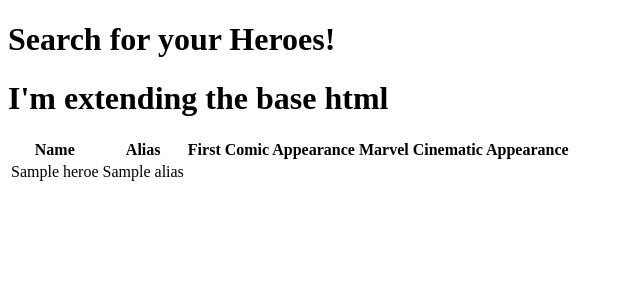
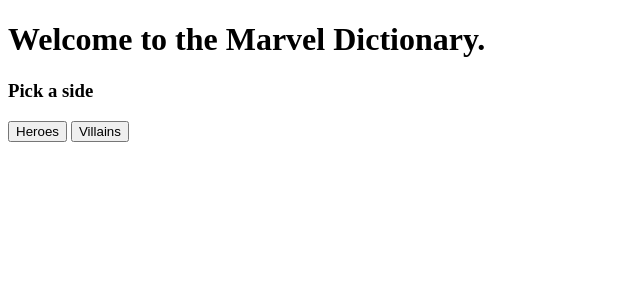
Before and after one commit to Code-Institute-Submissions/Dictionary-, a Flask app: page / in a window 1280 px wide. Shown: the top 300 px of the page, without its empty margins (0-640 px from the left). Run offline with Flask 2, Linux system fonts and the light colour scheme; a database or web service that is not in the repository returns one stand-in record (values such as "Sample title"); some libraries are stand-ins or nearby versions.

Commit message:
website now connecting to both villians and heroes of my MongoDb database

```diff
--- a/app.py
+++ b/app.py
@@ -1,41 +1,121 @@
 import os
 from flask import Flask #(Render_tempate, redirect, request, session, url_For)
 from flask import render_template
-from flask import jsonify
+from flask import request
+from flask_wtf import FlaskForm
+from wtforms import StringField
+from wtforms.validators import DataRequired
 from flask_pymongo import pymongo
 from pymongo import MongoClient
-from bson.objectid import ObjectId
+
+
+# MyForm Class
+class MyForm(FlaskForm):
+    # Initilize a form
+    name = StringField('name', validators=[DataRequired()])
+
 
 if os.path.exists("env.py"):
     import env
 
+# Set Variables
 app = Flask(__name__)
 
-# Set Variables
+# Set Secret key (required by forms) - randmoly generated
+SECRET_KEY = os.urandom(32)
+app.config['SECRET_KEY'] = SECRET_KEY
+
+# Set variables out of env.py
 databaseConnection = os.environ.get("MONGO_URI")
 dbName = os.environ.get("MONGO_DBNAME")
 
-@app.route('/')
-@app.route('/get-heroes/')
-def getHeroes():
+
+# Get Data function and process
+def getData(database):
     # Connect Database
     connection = MongoClient(databaseConnection)
-    database = connection.marvelHeroes
-    collection = database.Heroes
-    heroes = collection.find({})
+    db = connection.marvelHeroes
+    # Set Collection we should use
+    collection = db[database]
+    # Get ALL the data
+    data = collection.find({})
+    # Set return Array
     allData = []
-    for hero in heroes:
-        name = str(hero.get("Name"))
-        alias = str(hero.get("Alias"))
-        appearance = str(hero.get("First Comic Appearance"))
-        cinematicAppearances = str(hero.get("Marvel Cinematic Appearance"))
-        #playedBy = str(hero.get("Played by"))
-        #createdBy = str(hero.get("Created by"))
+    # Loop through all data to parse
+    for d in data:
+        # Get5 Values out of data
+        name = str(d.get("Name"))
+        alias = str(d.get("Alias"))
+        """
+        appearance = str(d.get("First Comic Appearance"))
+        cinematicAppearances = str(d.get("Marvel Cinematic Appearance"))
+        playedBy = str(d.get("Played by"))
+        createdBy = str(d.get("Created by"))
+        """
+        # Initialise into a single string
         data = name + "," + alias
+        # Add to global array
         allData.append(data)
-    headers = ["Name", "Alias", "First Comic Appearance", "Marvel Cinematic Appearance"]
-    print(allData)
-    return render_template('index.html', headers=headers, values=allData)
+    # return Data
+    return allData
+
+
+# Set Index page
+@app.route('/')
+def index():
+    # Initialize MyForm class
+    form = MyForm()
+    # If there is a submit button pressed (button)
+    if form.validate_on_submit():
+        # If it means hero's
+        if 'Heroes' in request.form:
+            # return hero page
+            render_template('heroes.html')
+        elif 'Villains' in request.form:
+            # return villain page
+            render_template('villains.html')
+    # No button pressed, return home page
+    return render_template('index.html')
+
+
+# Set Hero Page
+@app.route('/heroes/')
+def heroes():
+    # Connecto to database and get hero data
+    heroData = getData("Heroes")
+    # Set Headers
+    headers = [
+        "Name",
+        "Alias",
+        "First Comic Appearance",
+        "Marvel Cinematic Appearance"
+    ]
+    # return Hers page
+    return render_template(
+        'heroes.html',
+        headers=headers,
+        values=heroData
+    )
+
+
+# Set Villain Page
+@app.route('/villains/')
+def villains():
+    # Connect to database with Villains and process data
+    villainData = getData("Villians")
+    # Set Headers
+    headers = [
+        "Name",
+        "Alias",
+        "First Comic Appearance",
+        "Marvel Cinematic Appearance"
+    ]
+    # Return villains page
+    return render_template(
+        'villains.html',
+        headers=headers,
+        values=villainData
+    )
 
 
 if __name__ == '__main__':
--- /dev/null
+++ b/static/css/style.css
@@ -0,0 +1,4 @@
+body {
+    background-image: url('Marvel.jpg');
+
+}
--- a/templates/base.html
+++ b/templates/base.html
@@ -3,14 +3,33 @@
 <head>
     <meta charset="UTF-8">
     <meta name="viewport" content="width=device-width, initial-scale=1.0">
+
+    <!--Materialize css-->
+
+     <link rel="stylesheet" href="https://cdnjs.cloudflare.com/ajax/libs/materialize/1.0.0/css/materialize.min.css" type="text/css">
+     <link rel="stylesheet" href="https://cdnjs.cloudflare.com/ajax/libs/font-awesome/5.15.1/css/all.min.css" type="text/css">
+     <link rel="stylesheet" href="{{ url_for('static', filename='css/style.css')  }}" type="text/csss">
+    {% block Styles %}
+    {% endblock %}
+
+
     <title>MARVEL DB</title>
 </head>
 <body>
+<div id="wrapperHeader">
+    <div id="header">
+             <img src="{{ url_for('static', filename='Marvel.jpg') }}" width="auto" height="200" alt="logo" class="center-align">
+    </div>
+</div>
     <h1 style="center">Search for your Heroes!</h1>
 
     {% block stuff %}
     {% endblock %}
 
+    <script src="https://cdnjs.cloudflare.com/ajax/libs/materialize/1.0.0/js/materialize.min.js"></script>
+    <script src="{{ url_for('static', filename='js/script.js') }}"></script>
+    {% block scripts %}
+    {% endblock %}
 
 </body>
 </html>
--- a/templates/index.html
+++ b/templates/index.html
@@ -1,27 +1,7 @@
 <!DOCTYPE html>
 <html lang="en">
-
-{% extends "base.html" %}
-{% block stuff %}
-
-    <h1> I'm extending the base html</h1>
-     <table style="border = 1">
-        <tr>
-            {% for header in headers %}
-                <th> {{ header }} </th>
-            {% endfor %}
-        </tr>
-
-        {% for value in values %}
-            <tr>
-                <td> {{ value.split(",")[0] }} </td>
-                <td> {{ value.split(",")[1] }} </td>
-                <td> {{ value.split(",")[2] }} </td>
-                <td> {{ value.split(",")[3] }} </td>
-            </tr>
-        {% endfor %}
-    </table>
-
-{% endblock %}
-
+    <h1>Welcome to the Marvel Dictionary.</h1>
+    <h3>Pick a side</h3>
+    <button type="sumbit" onclick="window.location.href='{{ url_for( 'heroes') }}';">Heroes</button>
+    <button type="sumbit" onclick="window.location.href='{{ url_for( 'villains') }}';">Villains</button>
 </html>
```
Also changed, not shown: templates/heroes.html (added, +21 -0 lines), templates/villains.html (added, +21 -0 lines), README.md, static/Marvel.jpg (added), static/js/script.js (added).
